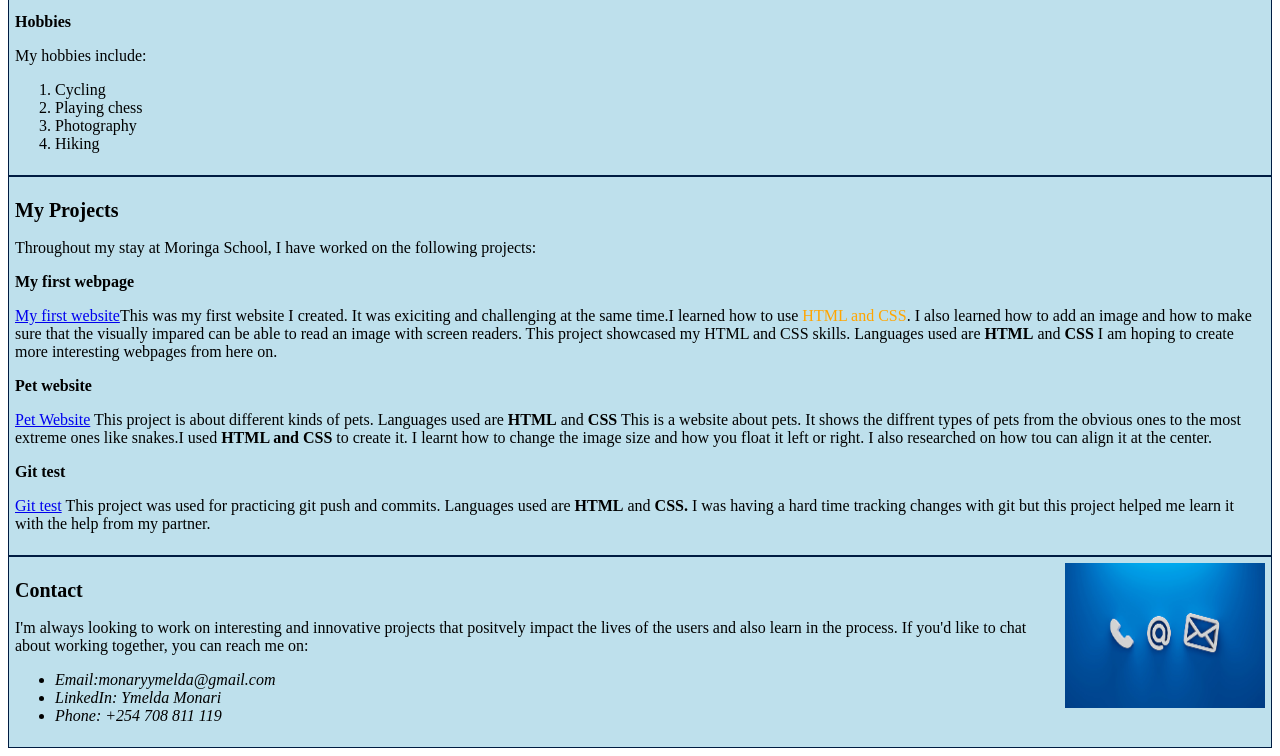
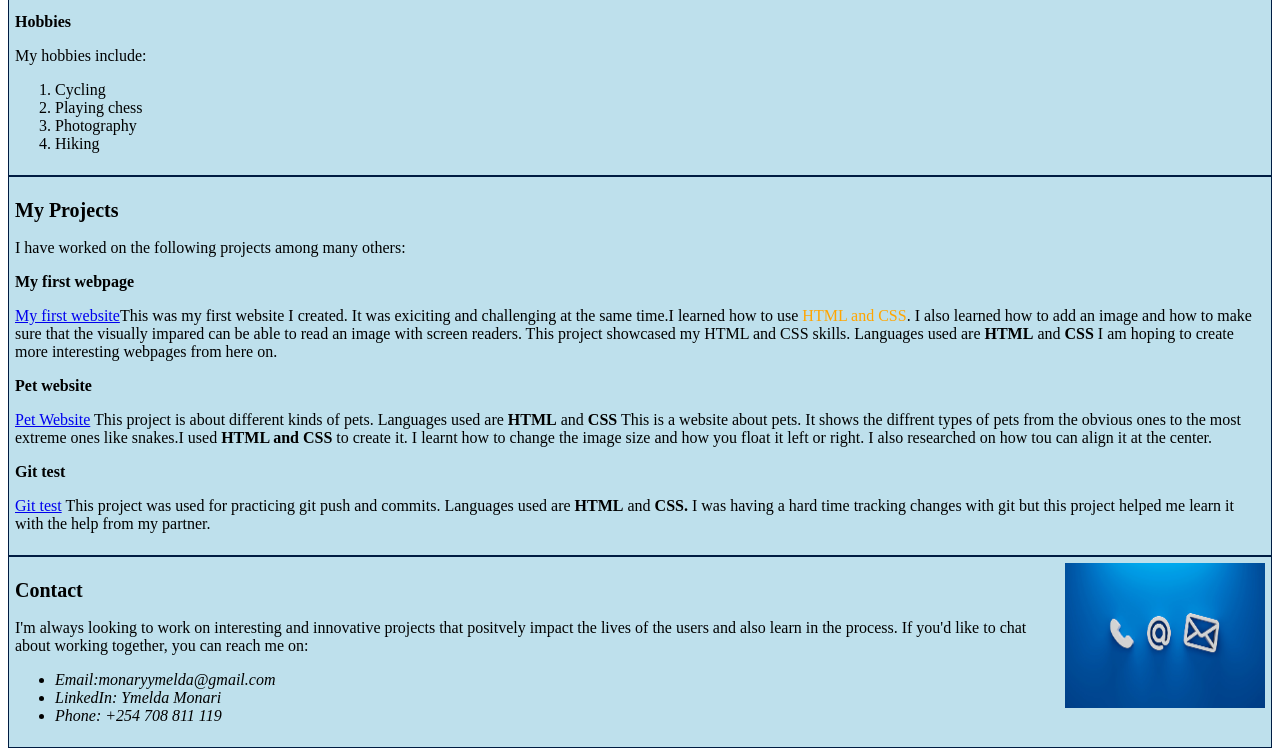
Before and after one commit to ynyanchoka/IP-portfolio, a plain HTML site: page index.html in a window 1280 px wide. Shown: the part 1034-1790 px from the top of the page. Drawn offline with Linux system fonts and the light colour scheme.

Commit message:
add more information about my projects

```diff
--- a/index.html
+++ b/index.html
@@ -49,7 +49,7 @@
 
         <div class="border">
             <h2>My Projects</h2>
-                <p>Throughout my stay at Moringa School, I have worked on the following projects:</p>
+                <p>I have worked on the following projects among many others:</p>
                 <h3>My first webpage</h3>
 
                     <p><a href="https://github.com/ynyanchoka/my-first-webpage">My first website</a>This was my first website I created. It was exiciting and  challenging at the same time.I learned  how to use <span class="important">HTML and CSS</span>. I also learned how to add an image and how to make sure that  the visually impared can be able to read an image with screen readers.
```
